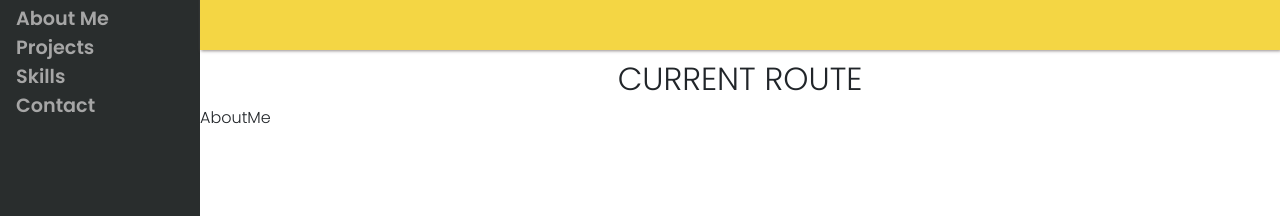
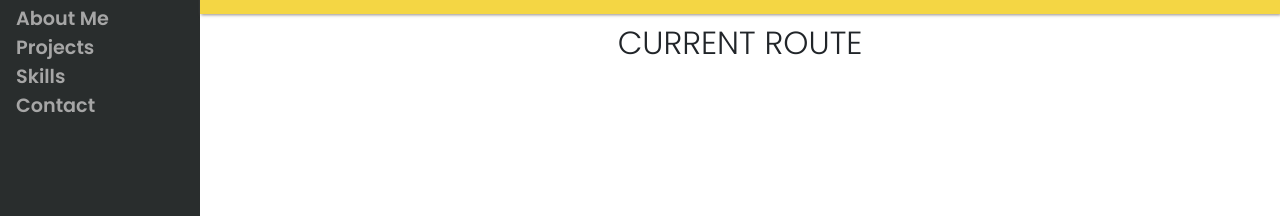
Before and after one commit to gonzaleztucci/new-portfolio-site, a React (Create React App) app: page /about-me in a window 1280 px wide. Shown: the part 350-566 px from the top of the page. Built offline with nearby package versions, Linux system fonts and the light colour scheme.

Commit message:
ready to merge structure

```diff
--- a/src/components/AboutMe.jsx
+++ b/src/components/AboutMe.jsx
@@ -1,8 +1,18 @@
-import React from 'react'
+import React from 'react';
+import styled from 'styled-components';
+
+const Container = styled.div`
+  margin-left: auto;
+  margin-right: auto;
+  width: 80%;
+  padding: 3rem;
+`
 
 const AboutMe = () => {
   return (
-    <div>AboutMe</div>
+    <Container>
+
+    </Container>
   )
 }
 
```
